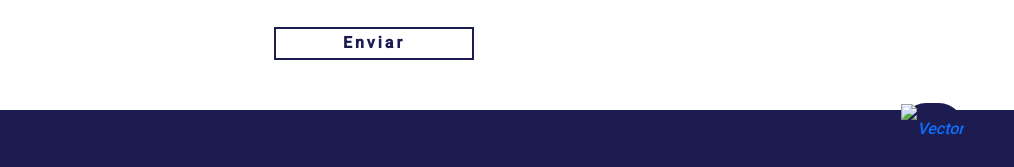
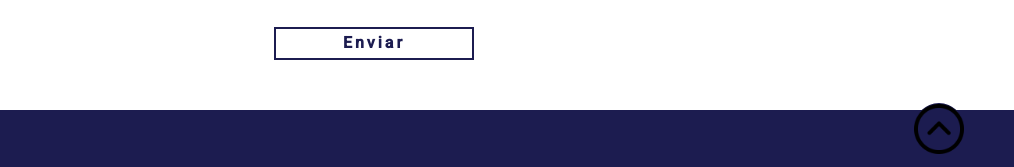
Before and after one commit to FerLarrocca/PFLarrocca, a website: page pages/contact.html in a window 1280 px wide. Shown: the part 607-774 px from the top of the page, 266-1280 px from the left. Drawn offline with nearby package versions, Linux system fonts and the light colour scheme.

Commit message:
actualizaciones

```diff
--- a/pages/contact.html
+++ b/pages/contact.html
@@ -178,7 +178,7 @@
     </div>
     </footer>
 
-<a href="#" class="arrow"><i><img src="./image/up-arrow.png" alt="Vector" width="50px"></i></a>
+<a href="#" class="arrow"><i><img src="/image/up-arrow.png" alt="Vector" width="50px"></i></a>
 <script src="https://unpkg.com/aos@2.3.1/dist/aos.js"></script>
 <script>
     AOS.init();
```
